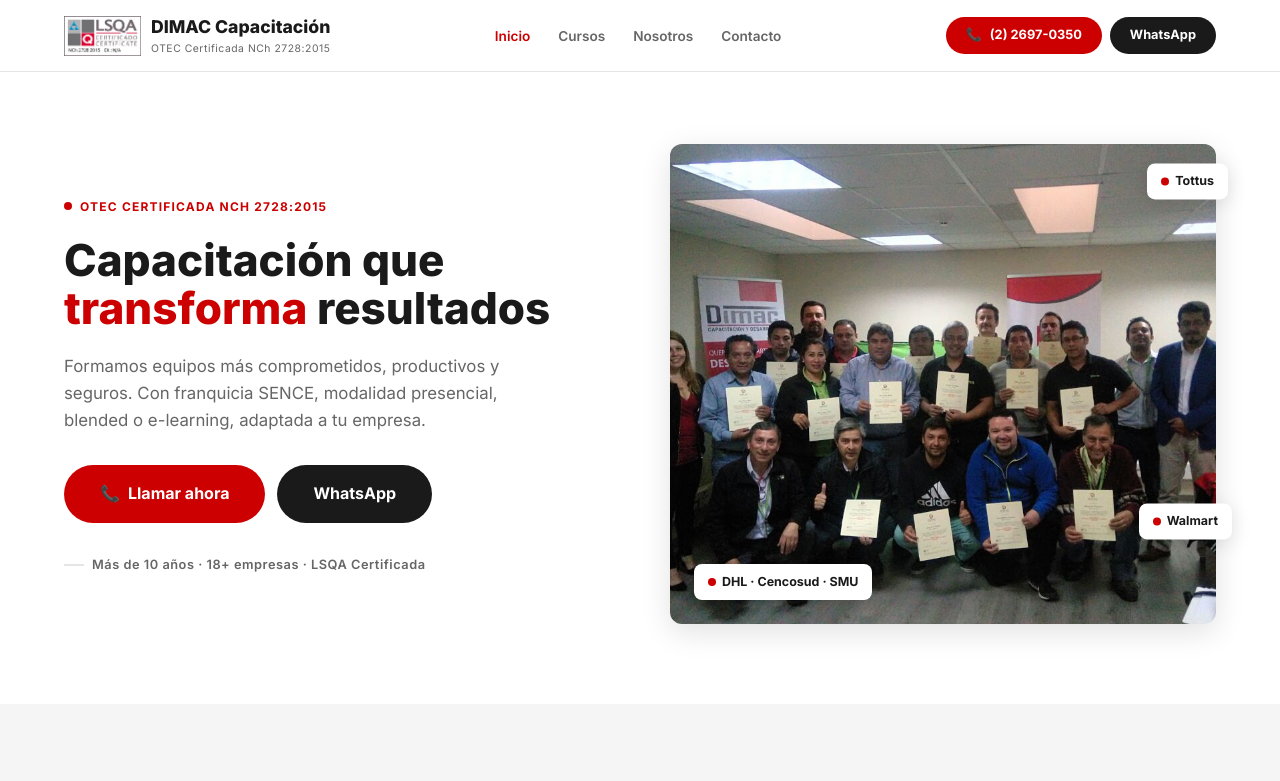
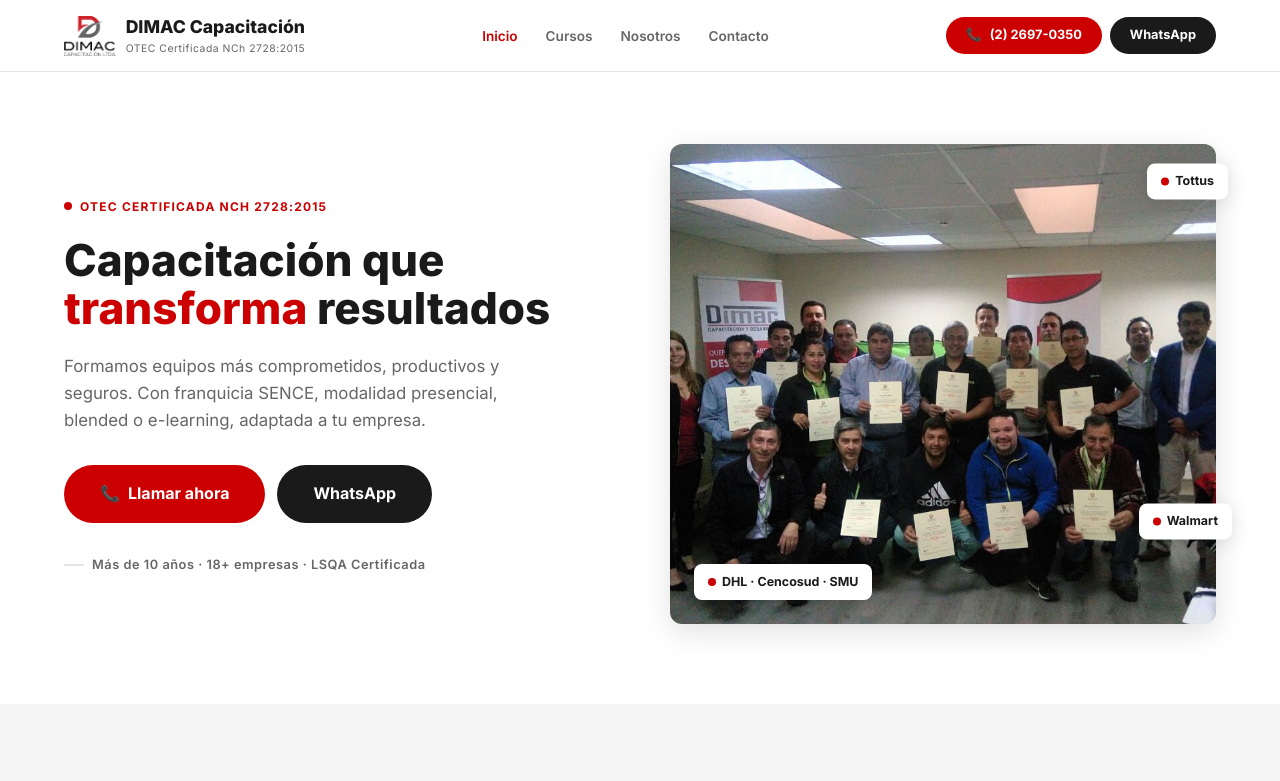
Before and after one commit to rlabrao96/DIMAC, a plain HTML site: page index.html in a window 1280 px wide. Shown: the top 781 px of the page. Drawn offline with nearby package versions, Linux system fonts and the light colour scheme.

Commit message:
fix: replace logo with correct logo_certificacion1/2.png across all pages

```diff
--- a/index.html
+++ b/index.html
@@ -437,7 +437,7 @@
     <div class="navbar__inner">
       <!-- Logo -->
       <a href="index.html" class="navbar__logo">
-        <img src="assets/images/logo_dimac_capacitacion.jpg" alt="DIMAC Capacitación">
+        <img src="assets/images/logo_certificacion1.png" alt="DIMAC Capacitación">
         <div>
           <span class="navbar__logo-text">DIMAC Capacitación</span>
           <span class="navbar__logo-sub">OTEC Certificada NCh 2728:2015</span>
@@ -867,7 +867,7 @@
         <!-- Col 1: brand -->
         <div>
           <a href="index.html">
-            <img src="assets/images/logo_dimac_capacitacion.jpg" alt="DIMAC Capacitación" style="height:40px;margin-bottom:16px;filter:brightness(0) invert(1);opacity:0.9">
+            <img src="assets/images/logo_certificacion2.png" alt="DIMAC Capacitación" style="height:40px;margin-bottom:16px;">
           </a>
           <p class="footer__text">
             OTEC certificada NCh 2728:2015. Más de 10 años entregando capacitación de calidad a empresas líderes en Chile, con franquicia SENCE y certificación LSQA.
```
Also changed, not shown: contacto.html (+2 -2 lines), cursos.html (+2 -2 lines), nosotros.html (+3 -3 lines).
